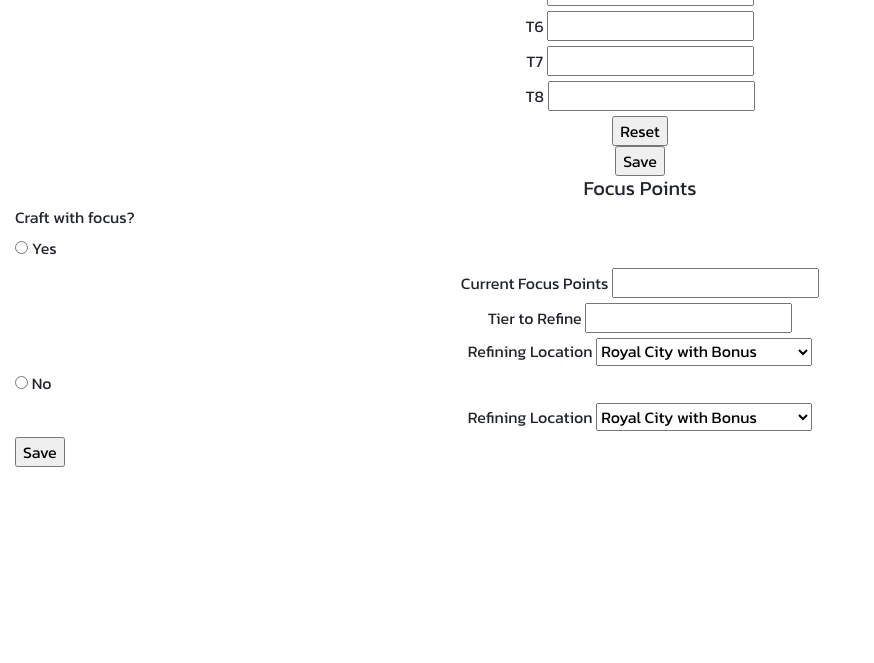
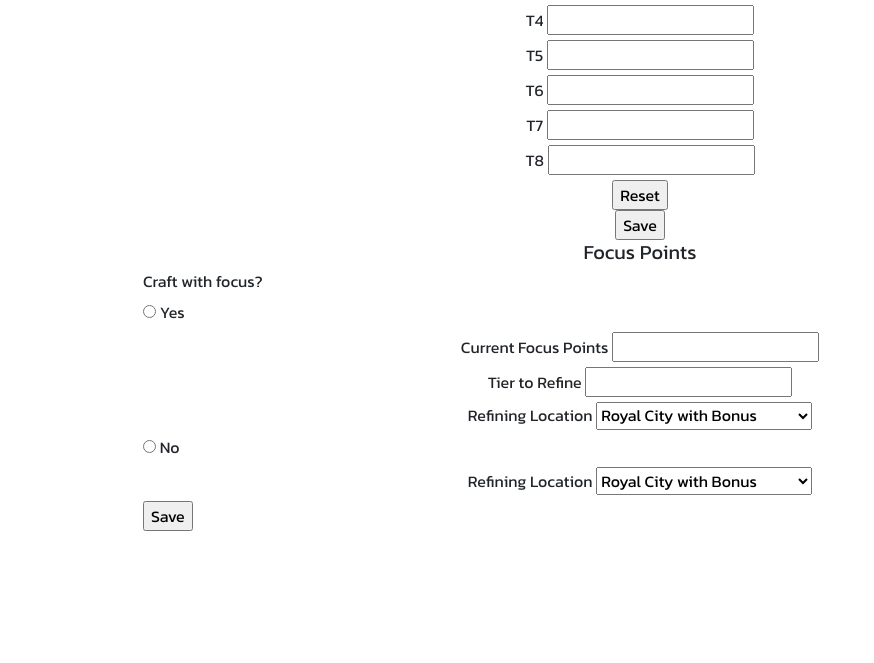
Before and after one commit to Edison-Cabrera/AO-Refining-App, a plain HTML site: page index.html in a window 1280 px wide. Shown: the part 137-800 px from the top of the page, without its empty margins (0-874 px from the left). Drawn offline with nearby package versions, Linux system fonts and the light colour scheme.

Commit message:
Added padding for min-width of 250px and 1000px

```diff
--- a/index.css
+++ b/index.css
@@ -2,4 +2,21 @@ body
 {
 	font-family: 'Kanit', sans-serif;
 	font-weight: 400;
+	padding: 5% 5% 5% 5%;
 }
+
+@media (min-width: 250px)
+{
+	body
+	{
+		padding: 5% 5% 5% 5%;
+	}
+}
+
+@media (min-width: 1000px)
+{
+	body
+	{
+		padding: 5% 10% 5% 10%;
+	}
+}
```
